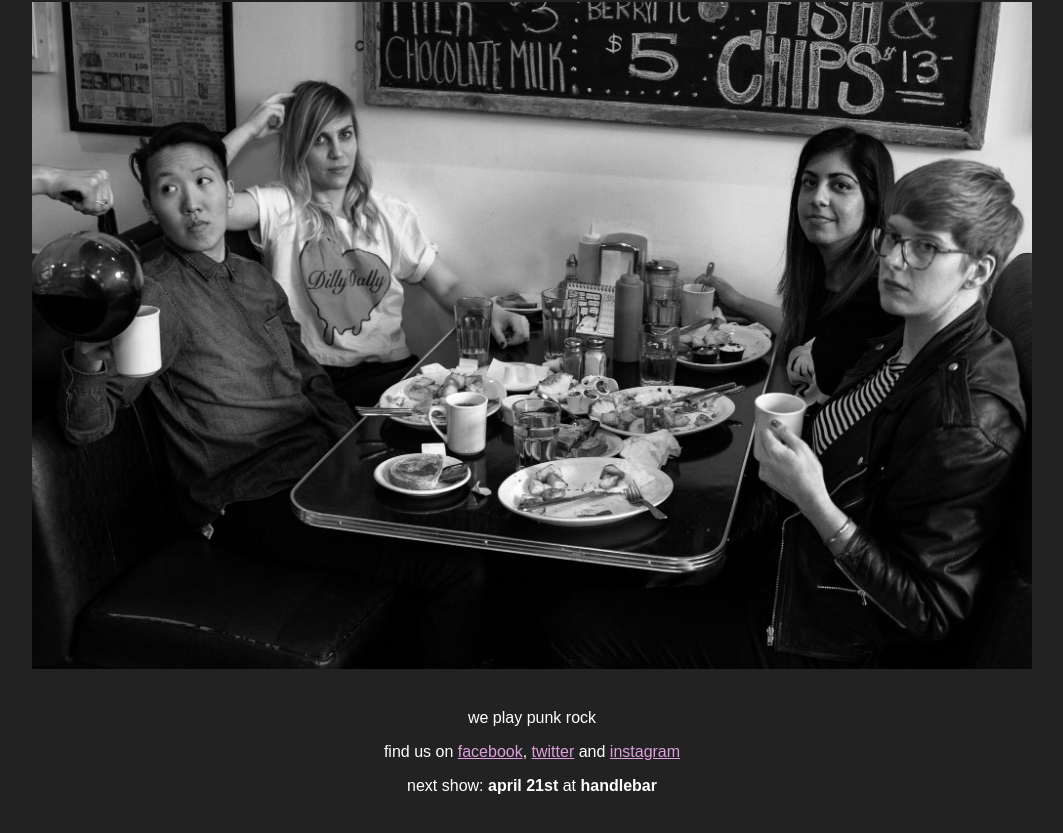
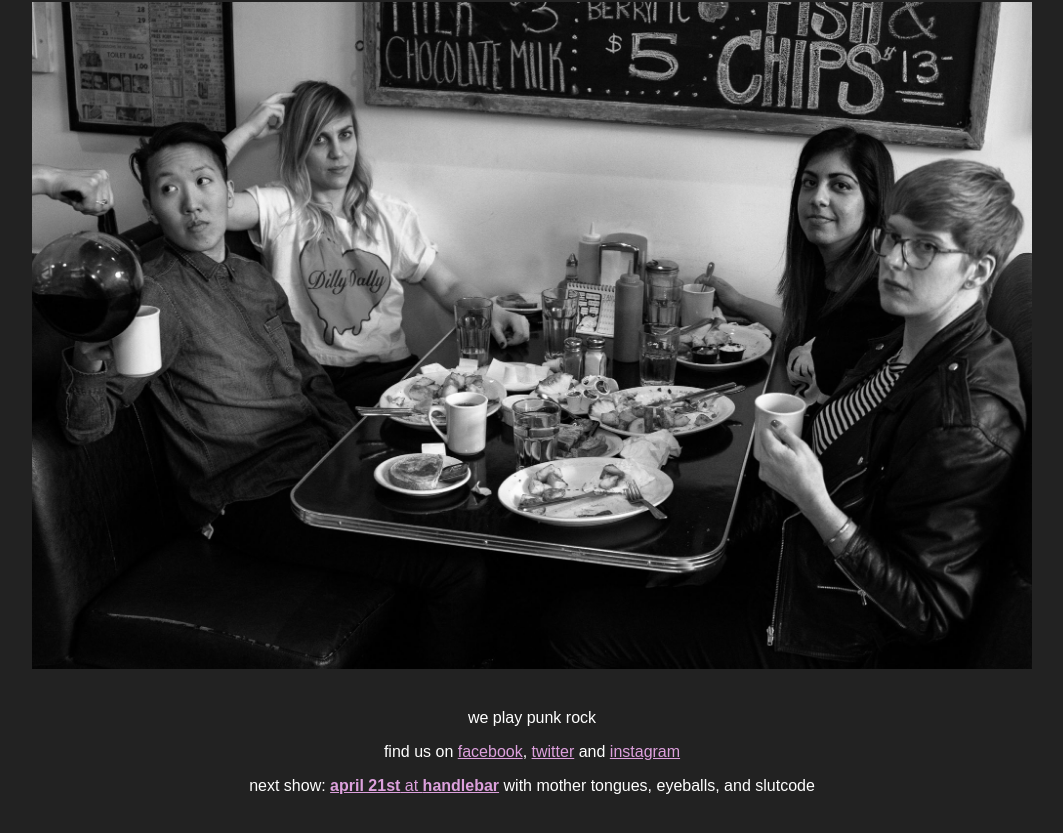
Before and after one commit to ruhee/weakhands, a React (Create React App) app: page / in a window 1280 px wide. Shown: the part 187-1020 px from the top of the page, without its empty margins (108-1171 px from the left). Built offline with nearby package versions, Linux system fonts and the light colour scheme; a web font is replaced by a local one.

Commit message:
Add show link

```diff
--- a/src/App.js
+++ b/src/App.js
@@ -17,7 +17,7 @@ class App extends Component {
           find us on <a href="http://facebook.com/weakhandsband">facebook</a>, <a href="http://twitter.com/weakhandsband">twitter</a> and <a href="http://instagram.com/weakhands">instagram</a>
         </p>
         <p>
-          next show: <b>april 21st</b> at <b>handlebar</b>
+          next show: <a href="https://www.facebook.com/events/160232448018992/?ref=br_rs"><b>april 21st</b> at <b>handlebar</b></a> with mother tongues, eyeballs, and slutcode
         </p>
       </div>
     );
```
